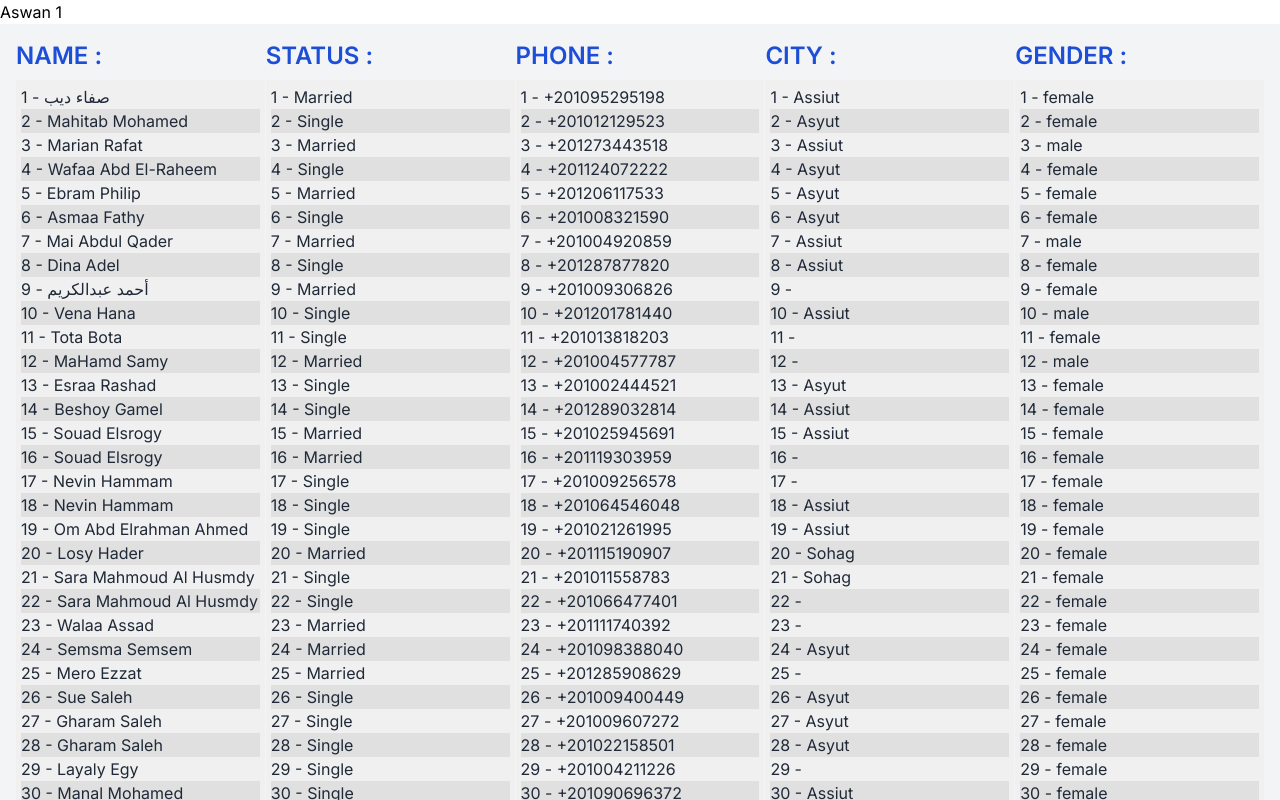
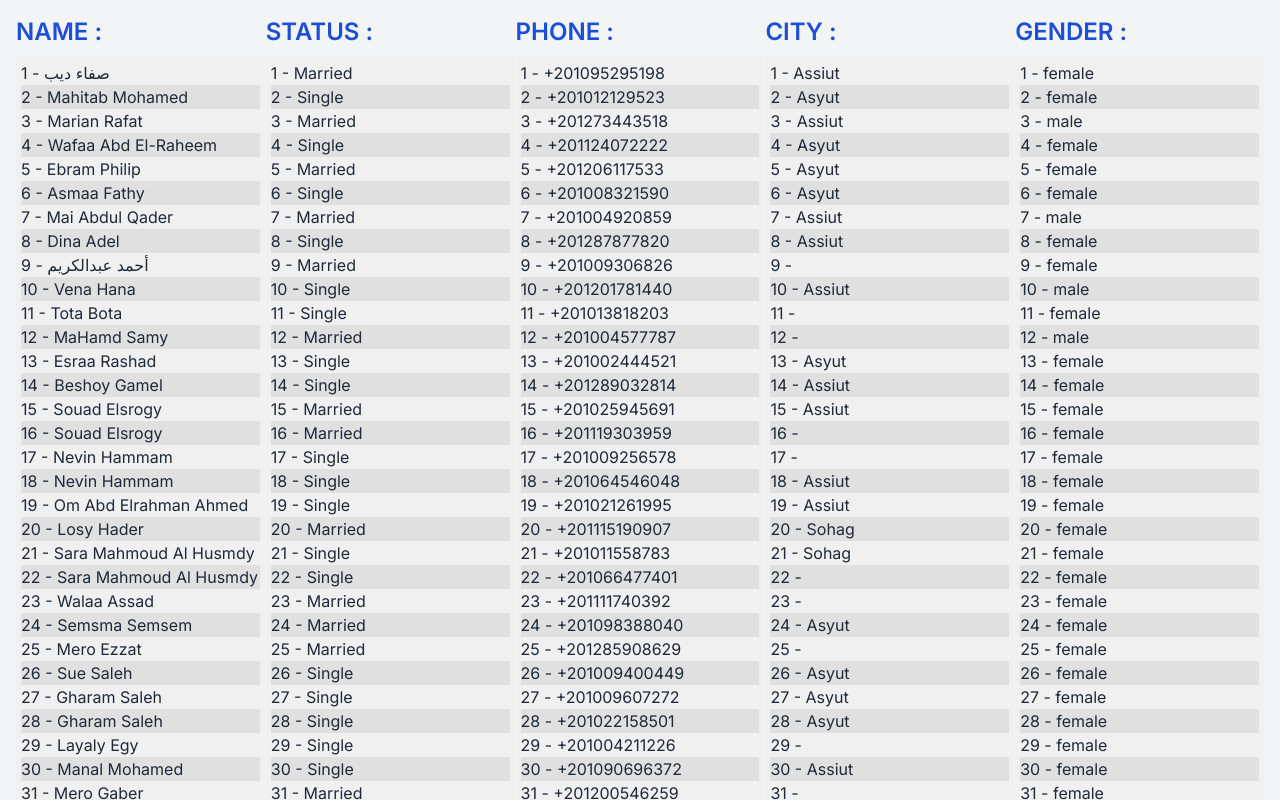
Before and after one commit to Mostafa-ElHawary/sheet-aswan1, a Next.js app: page / in a window 1280 px wide. Shown: the top 800 px of the page. Built offline with nearby package versions, Linux system fonts and the light colour scheme.

Commit message:
added some style

```diff
--- a/src/app/page.tsx
+++ b/src/app/page.tsx
@@ -10,7 +10,7 @@ import GenderComponent from "@/app/component/Gender";
 export default function Home() {
   return (
     <>
-          <p>Aswan 1</p>
+
         <div className="Name p-4 bg-gray-100">
         {/* NAME Section */}
         <section id="nameSection" className="mb-8">
```
